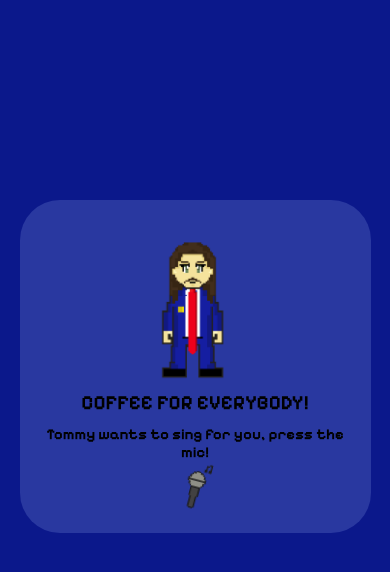
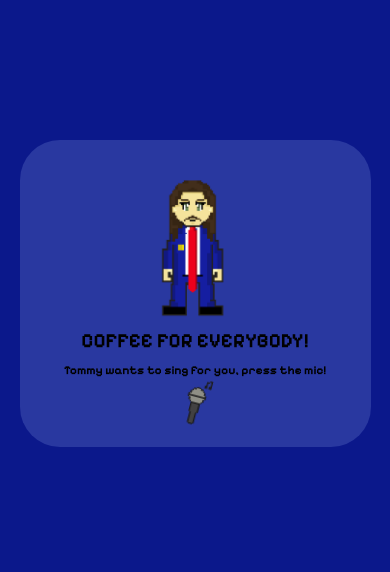
Before and after one commit to anigorgadze06/ESPRESSOMACCHIATO, a plain HTML site: page index.html in a window 390 px wide. Drawn offline with Linux system fonts and the light colour scheme.

Commit message:
teleponshi gavxseni da medias shecvla mominda

```diff
--- a/style/style.css
+++ b/style/style.css
@@ -63,8 +63,8 @@
     .charcho{
         width: 90%;
         height: auto;
-        padding: 20px;
-        margin-top: 200px;
+        padding: 18px;
+        margin-top: 140px;
     }
     .poto{
         width: 80px;
@@ -76,7 +76,7 @@
         padding: 10px;
     }
     .singrequest{
-        font-size: 15px;
+        font-size: 12px;
         text-align: center;
     }
     .mic{
```
